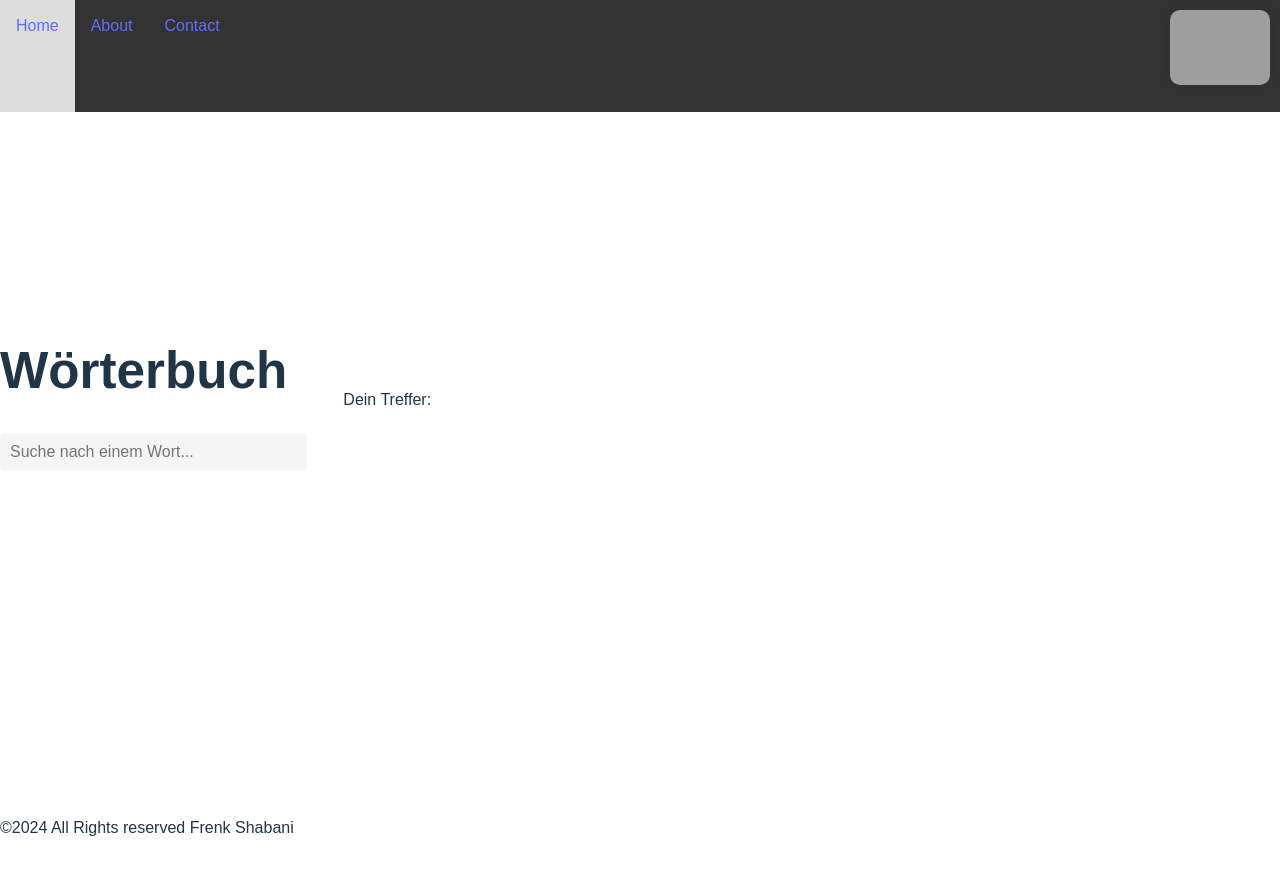
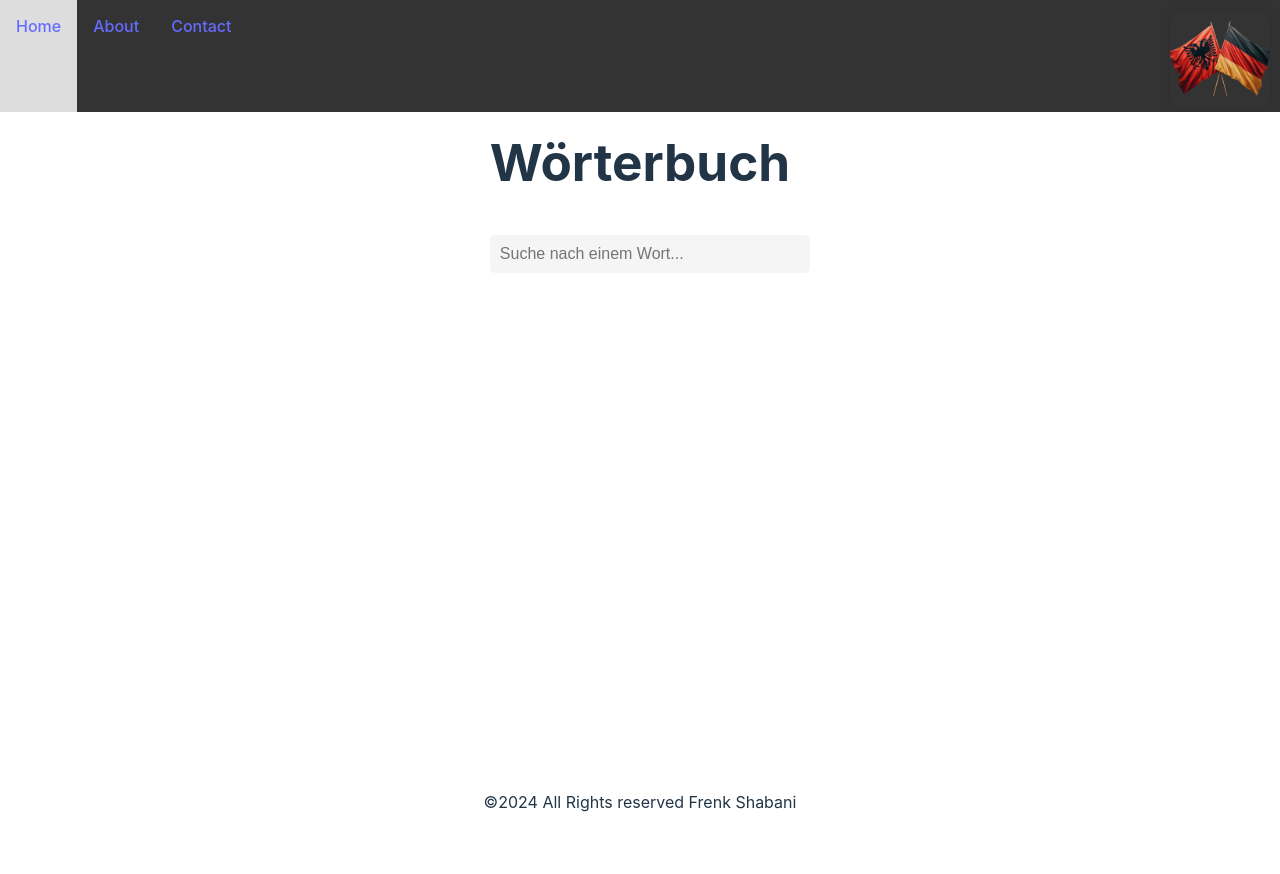
Before and after one commit to Frenk93/Capstone_Woerterbuch_Project, a React (Vite) app in the folder frontend/: page / in a window 1280 px wide. Shown: the top 874 px of the page. Before the commit the page ends 840 px from the top, so only its background shows below. Built offline with nearby package versions, Linux system fonts and the light colour scheme; grey boxes are pictures that could not be loaded.

Commit message:
add p some CSS improvements

```diff
--- a/frontend/src/App.css
+++ b/frontend/src/App.css
@@ -1,10 +1,3 @@
-#root {
-  margin: 0 auto;
-  width: 100%;
-  text-align: center;
-  display: flex;
-  scroll-behavior: auto;
-}
 
 
 
@@ -39,12 +32,23 @@ input{
 }
 
 
+body{
+  display: flex;
+  flex-direction: column;
+  height: 90vh;
+  align-items: center; /* optional, center aligns the items horizontally */
+  padding: 30px;
+}
 
-body {
-  font-family: Arial, Helvetica, sans-serif;
-  margin: 0;
+.container{
+  flex : 1;
   display: flex;
-
+  flex-direction: column;
+  justify-content: center;
+  align-items: center;
+  position: relative;
+  margin: 10px 0;
+  padding: 20px;
 }
 
  .container .nav {
@@ -52,17 +56,23 @@ body {
   background-color: #333;
 }
 
-.container .header{
-  display: flex;
-  flex-direction: column;
+div.top{
+  flex: 1;
   justify-content: center;
+  align-items: center;
+  padding: 10px;
+
+
+
 
 }
 
 
 .rights{
-  position: absolute;
+
   align-items: center;
+  position: static;
+
 
 }
 
@@ -73,13 +83,15 @@ body {
   font-size: 16px;
   border: none;
   border-radius: 5px;
-  margin-bottom: 20px;
+  margin-top: 10px;
 }
 
-.tiles-container {
-  display: grid;
+.titles-container {
+  display: contents;
   grid-template-columns: repeat(auto-fill, minmax(200px, 1fr));
   gap: 20px;
+  margin-bottom: 20px;
+
 }
 
 .tile {
--- a/frontend/src/App.tsx
+++ b/frontend/src/App.tsx
@@ -43,16 +43,16 @@ function handleSubmit(event: FormEvent<HTMLFormElement>){
 
 
   return(
+      <body>
 
-<div>
-      <body className="container">
+
+      <div className="container">
           <div className="nav">
               <Menubar/>
 
           </div>
 
-      <div className="header">
-
+          <div className="top">
               <h1>Wörterbuch</h1>
               <form onSubmit={handleSubmit}>
                   <input
@@ -63,28 +63,27 @@ function handleSubmit(event: FormEvent<HTMLFormElement>){
                       className="search-input"
                   />
               </form>
+          </div>
 
 
-          </div>
-      <div className="content">
+          <div className="titles-container">
 
-      <div className="tiles-container">
 
-          Dein Treffer:
               {
 
+
                   entry && (
+
                       <div>
+                          <h3>Dein Treffer:</h3>
                           <EntryCard entry={entry}/>
                       </div>
                   )
 
               }
-      </div>
 
           </div>
 
-      </body>
 
           <footer>
               <div>
@@ -93,6 +92,7 @@ function handleSubmit(event: FormEvent<HTMLFormElement>){
           </footer>
 
       </div>
+      </body>
   )
 }
 
--- a/frontend/src/components/Eingabemaske.css
+++ b/frontend/src/components/Eingabemaske.css
@@ -60,7 +60,6 @@ textarea {
     margin-top: 5px;
     display: block;
     width: 100%;
-    padding: 10px;
     border: 1px solid #ddd;
     border-radius: 4px;
     font-size: 16px;
--- a/frontend/src/components/EntryCard.css
+++ b/frontend/src/components/EntryCard.css
@@ -3,7 +3,8 @@
         border : 2px solid black;
         border-radius: 15px;
         margin-top: 20px;
-        padding: 20px;
+        margin-bottom: 40px;
+        padding: 40px;
         display: flex;
         font-style: normal;
         font-weight: bold;
```
Also changed, not shown: frontend/src/assets/german.png (added), 1 other file (tests, documents, lock files or other folders). Lines whose indentation alone changed are shown as unchanged.
